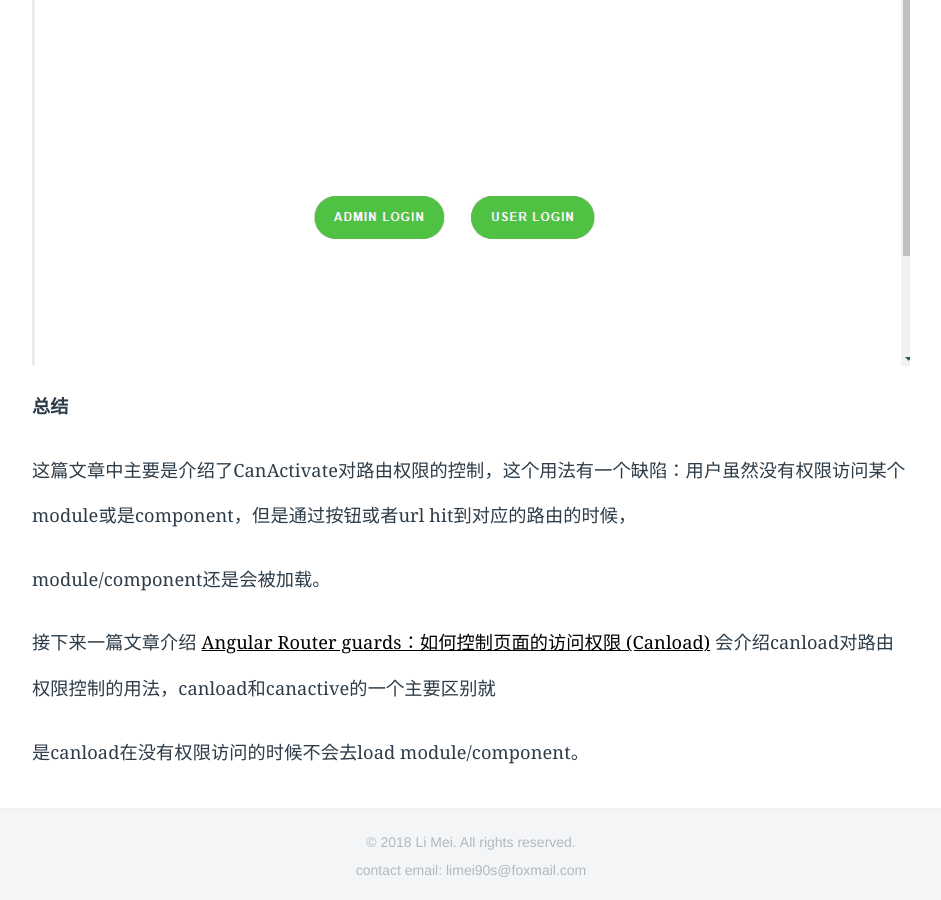
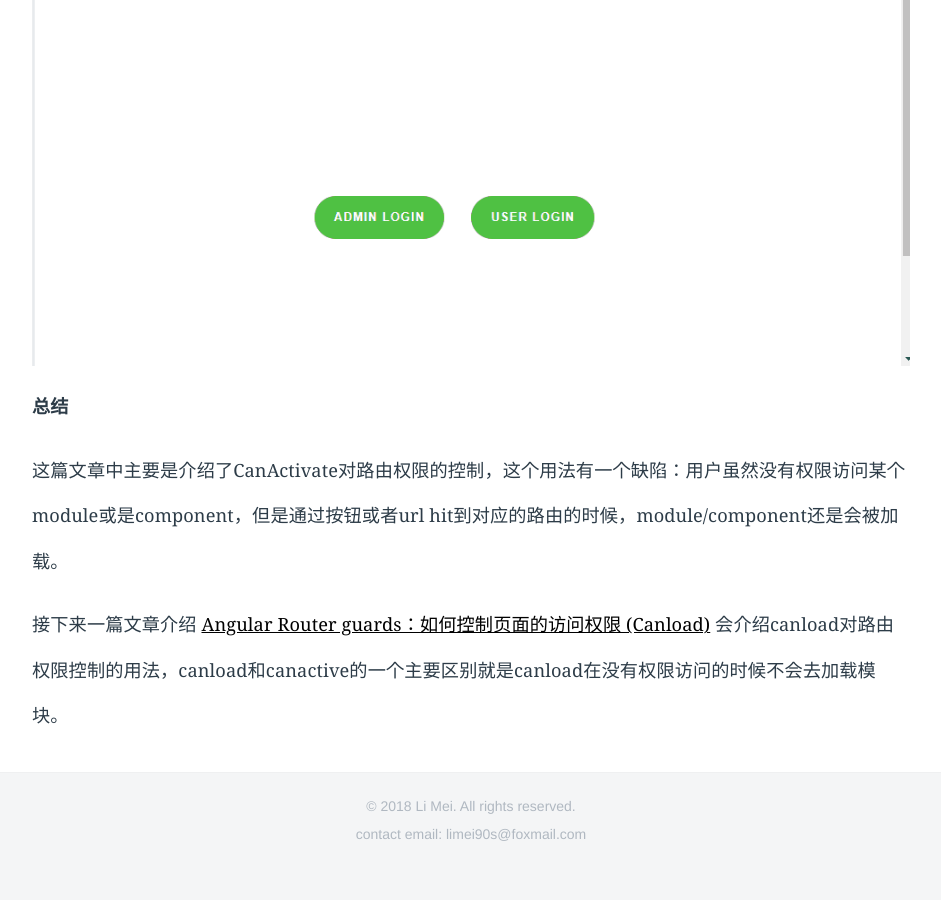
Before and after one commit to LiMeii/LiMeii.github.io, a Jekyll site: the page built from _posts/2018-10-27-angular-routing-guards.md, in a window 1280 px wide and 900 px high, scrolled down 11734 px. Shown: the whole window, without its empty margins (177-1118 px from the left). Built offline with Jekyll 4.4.1, drawn with Linux system fonts in a browser that asks for light colours; after the commit the page ends 12598 px from its top, so only the background shows below that.

Commit message:
update angular canactivate post

```diff
--- a/_posts/2018-10-27-angular-routing-guards.md
+++ b/_posts/2018-10-27-angular-routing-guards.md
@@ -380,10 +380,6 @@ user用户的权限代码与admin权限代码类似，具体代码可以在 [ang
 **总结**
 
 
-这篇文章中主要是介绍了CanActivate对路由权限的控制，这个用法有一个缺陷：用户虽然没有权限访问某个module或是component，但是通过按钮或者url hit到对应的路由的时候，
+这篇文章中主要是介绍了CanActivate对路由权限的控制，这个用法有一个缺陷：用户虽然没有权限访问某个module或是component，但是通过按钮或者url hit到对应的路由的时候，module/component还是会被加载。
 
-module/component还是会被加载。
-
-接下来一篇文章介绍 [Angular Router guards：如何控制页面的访问权限 (Canload)](/2018/11/01/angular-routing-guard-canload.html) 会介绍canload对路由权限控制的用法，canload和canactive的一个主要区别就
-
-是canload在没有权限访问的时候不会去load module/component。
+接下来一篇文章介绍 [Angular Router guards：如何控制页面的访问权限 (Canload)](/2018/11/01/angular-routing-guard-canload.html) 会介绍canload对路由权限控制的用法，canload和canactive的一个主要区别就是canload在没有权限访问的时候不会去加载模块。
```
